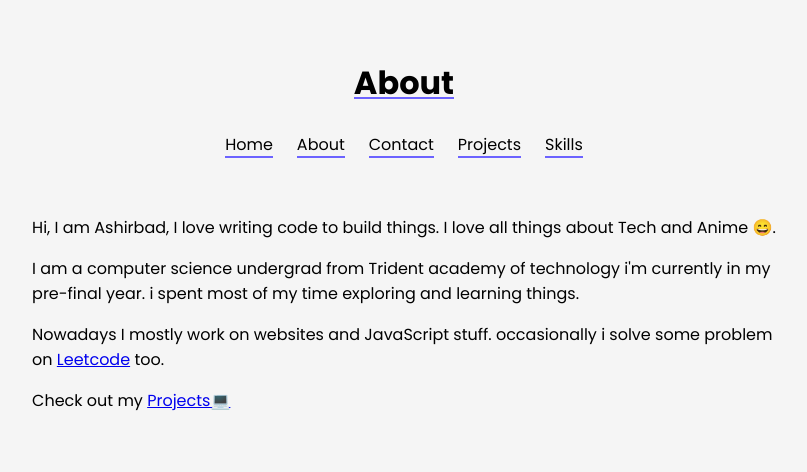
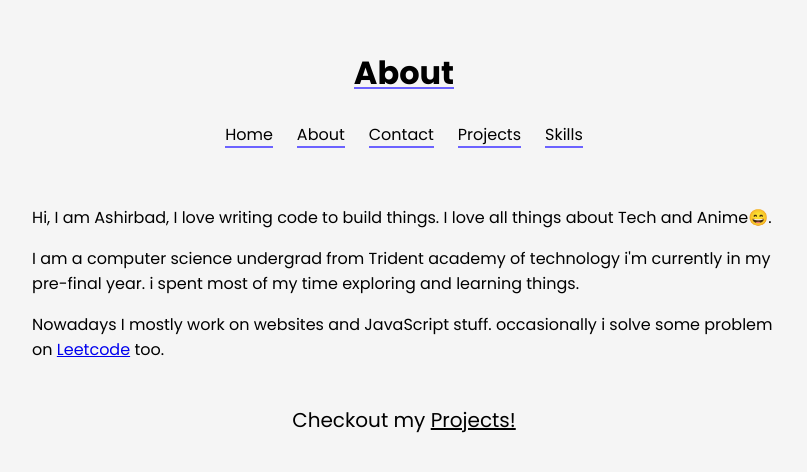
Before and after one commit to ashirbad29/ashirbad29.github.io, a React (Create React App) app: page /about in a window 1280 px wide. Shown: the part 152-624 px from the top of the page, without its empty margins (236-1043 px from the left). Built offline with nearby package versions, Linux system fonts and the light colour scheme.

Commit message:
✨ add footer component

```diff
--- a/src/Components/About/About.js
+++ b/src/Components/About/About.js
@@ -1,6 +1,6 @@
 import React from 'react';
 import Nav from '../Nav/Nav';
-import { Link } from 'react-router-dom';
+import FooterLink from '../FooterLink/FooterLink';
 import './About.css';
 
 const About = () => {
@@ -11,7 +11,7 @@ const About = () => {
 			<div className='about-content'>
 				<p>
 					Hi, I am Ashirbad, I love writing code to build things. I love all
-					things about Tech and Anime 😄.
+					things about Tech and Anime😄.
 				</p>
 
 				<p>
@@ -33,9 +33,11 @@ const About = () => {
 					too.
 				</p>
 
-				<p className='bottom-center-text'>
-					Check out my <Link to='/projects'>Projects💻</Link>
-				</p>
+				<FooterLink
+					phrase='Checkout my '
+					link='Projects!'
+					toAddress='/projects'
+				/>
 			</div>
 		</div>
 	);
--- /dev/null
+++ b/src/Components/FooterLink/FooterLink.css
@@ -0,0 +1,11 @@
+.footer-link {
+	font-weight: normal;
+	font-size: 20px;
+	line-height: 36px;
+	text-align: center;
+	margin-top: 40px;
+}
+
+.footer-link-element {
+	color: #000;
+}
--- /dev/null
+++ b/src/Components/FooterLink/FooterLink.js
@@ -0,0 +1,16 @@
+import React from 'react';
+import { Link } from 'react-router-dom';
+import './FooterLink.css';
+
+const FooterLink = ({ phrase, link, toAddress }) => {
+	return (
+		<div className='footer-link'>
+			{phrase}
+			<Link to={toAddress} className='footer-link-element'>
+				{link}
+			</Link>
+		</div>
+	);
+};
+
+export default FooterLink;
```
